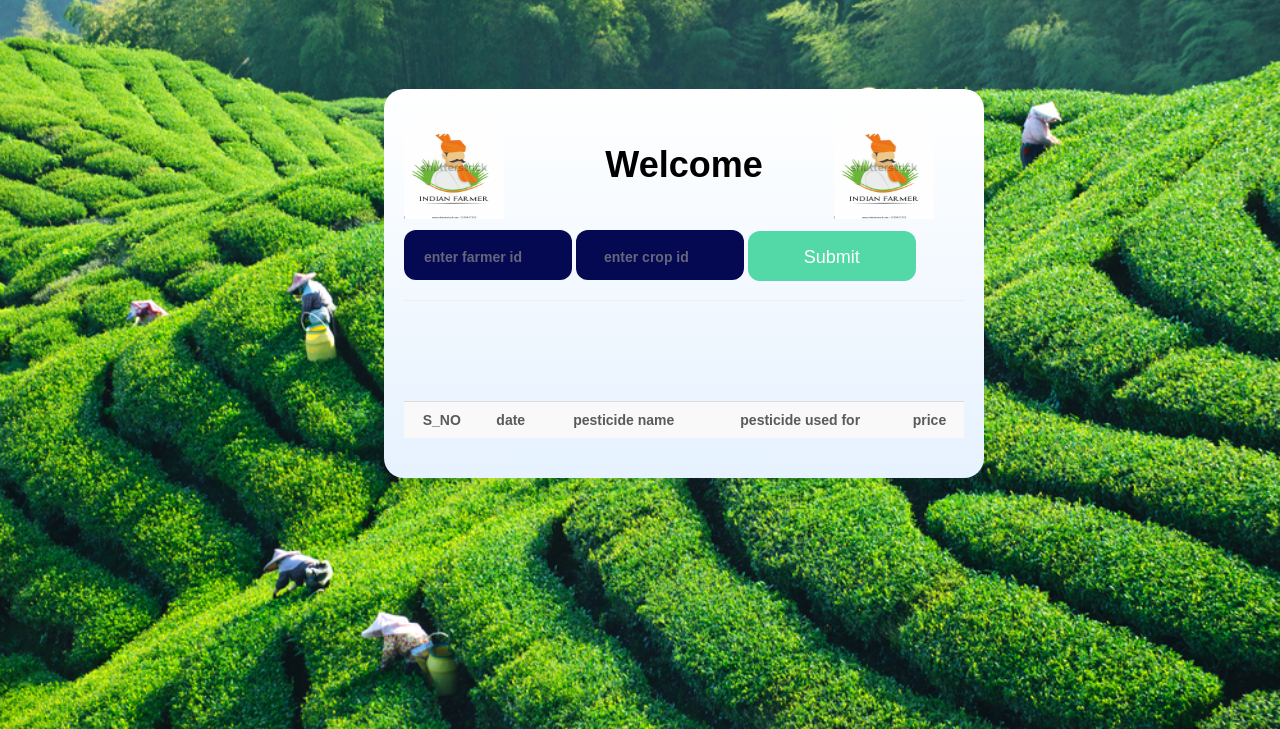
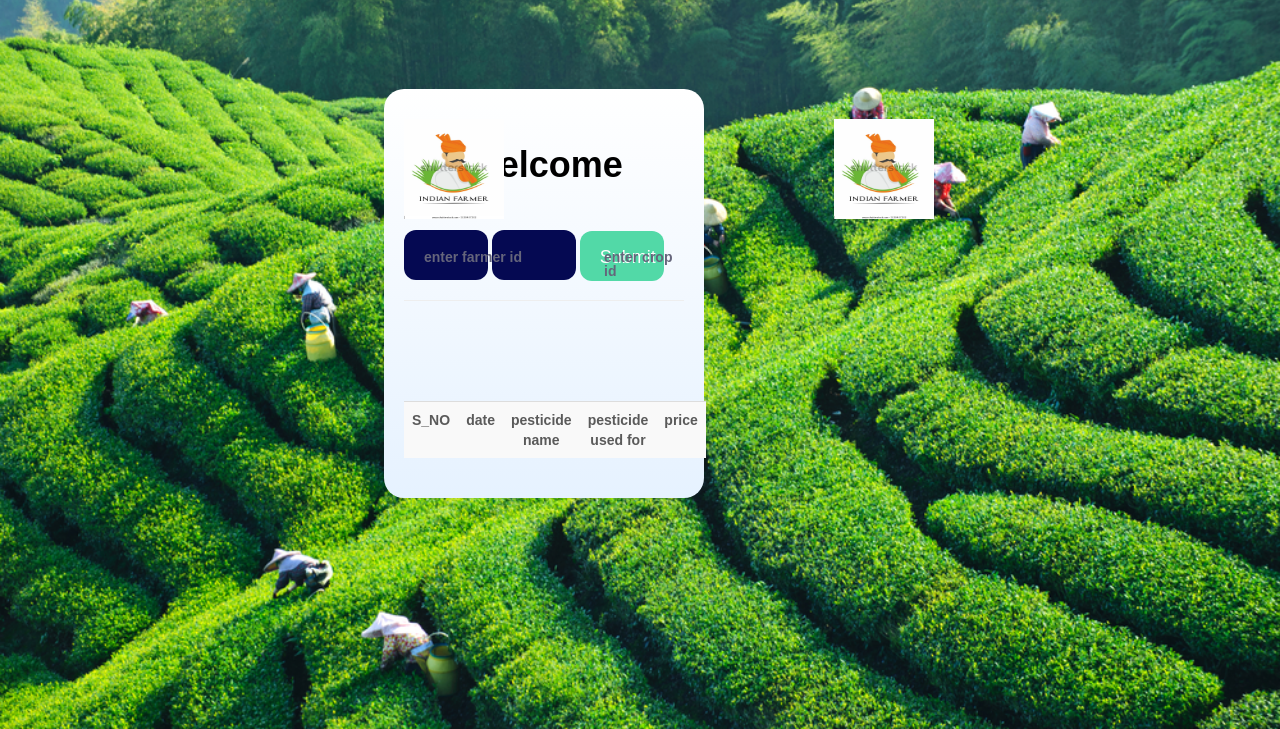
Before and after one commit to pavan-bandi/karshak, a Django app: page /farmer in a window 1280 px wide. Shown: the part 71-800 px from the top of the page. Run offline with Django 4.2, Linux system fonts and the light colour scheme; data that the repository does not hold is empty; some libraries are stand-ins or nearby versions.

Commit message:
Update farmer.html

```diff
--- a/plantdiseases/templates/farmer.html
+++ b/plantdiseases/templates/farmer.html
@@ -138,7 +138,7 @@
     </div>
 
 
-  <div class="plant1" style="height:200px;">
+  <div class="plant1" style="height:200dp;">
       <div class="container">
       <div class="carousel-caption">
 
@@ -158,7 +158,7 @@
 
 
 
-  <div class='form'  style="position:absolute;top:20%;left:30%; width:600px; background: linear-gradient(white,#e6f2ff);">
+  <div class='form'  style="position:absolute;top:20%;left:30%; width:600dp; background: linear-gradient(white,#e6f2ff);">
     <form method="get">
 {% csrf_token %}
 <div class="title">Welcome</div>
```
